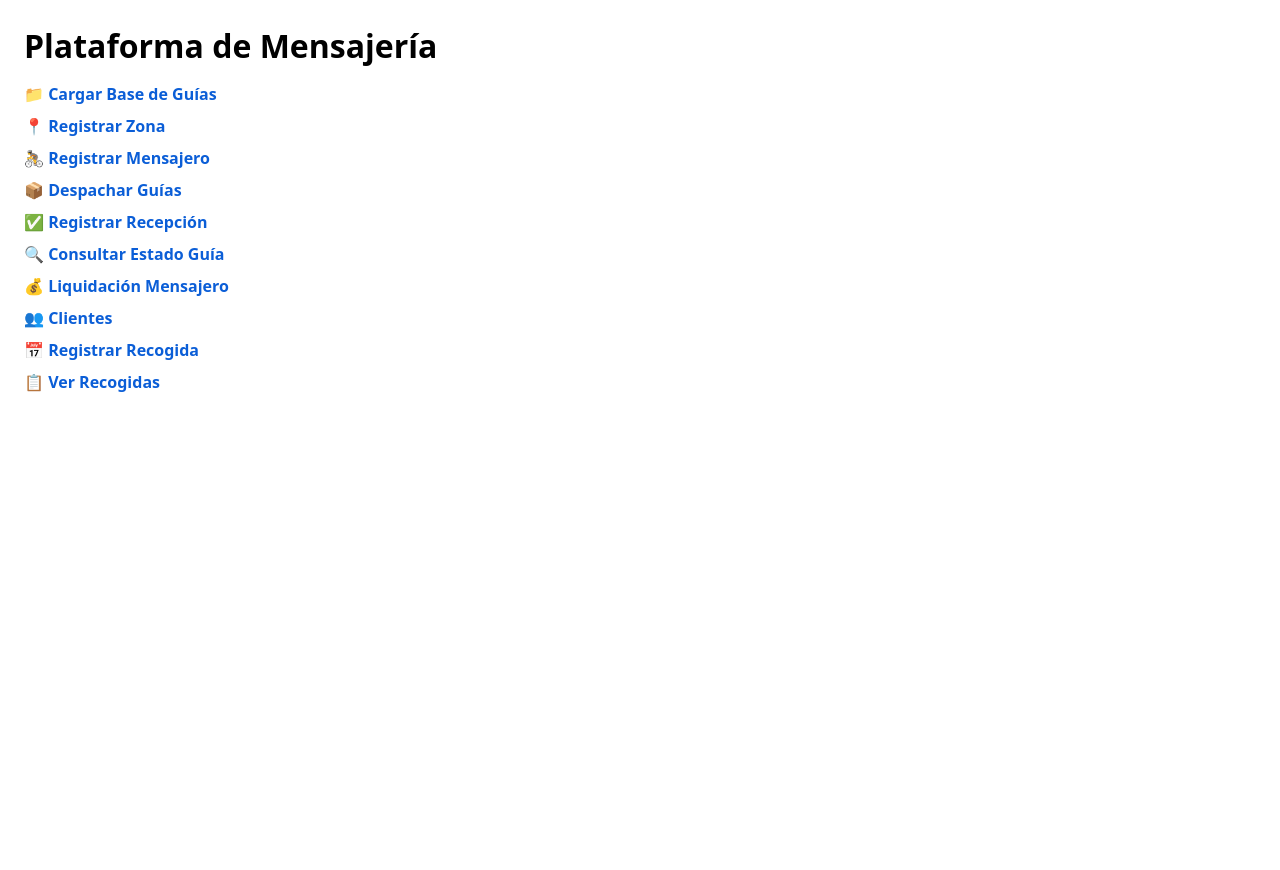
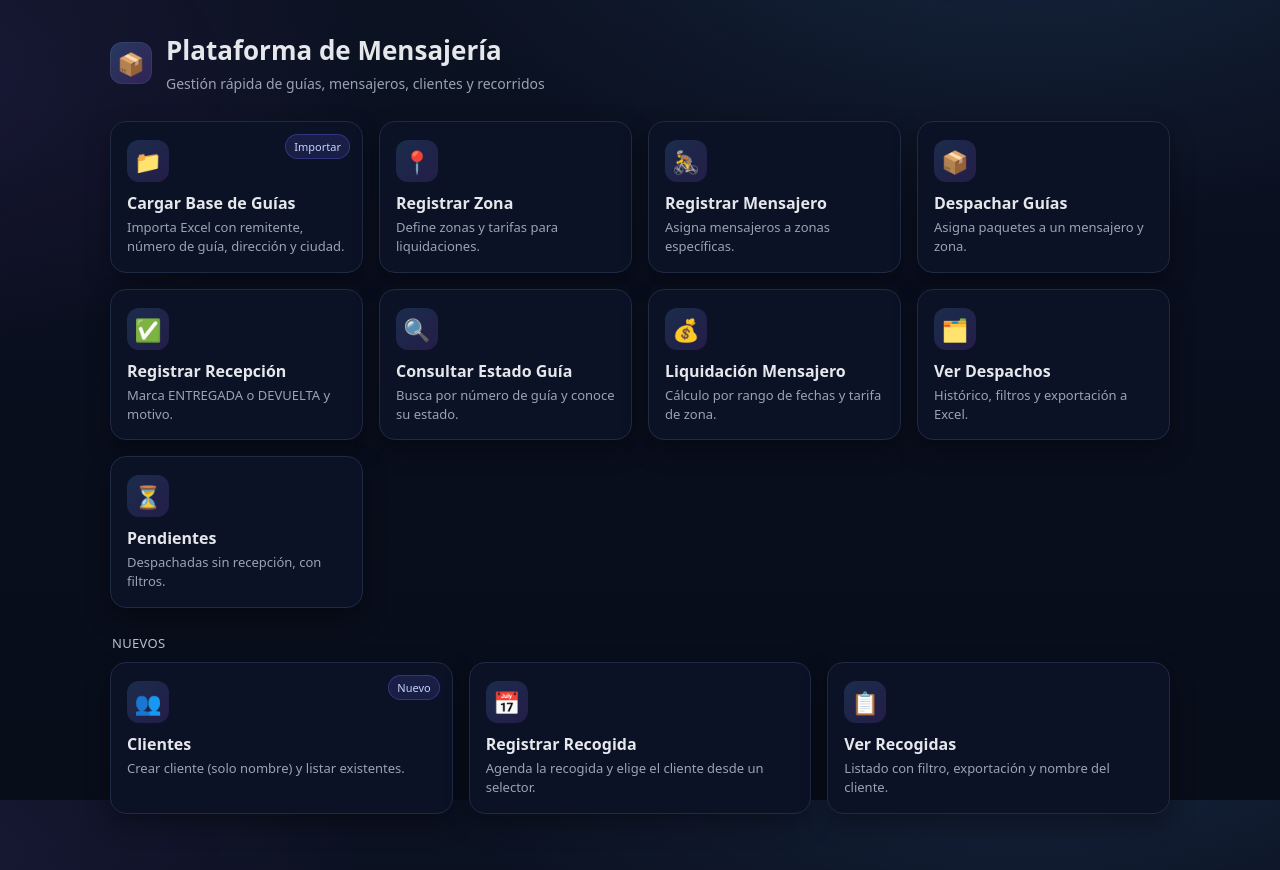
Before and after one commit to luisrobles062/mensajeria_plataf, a Flask app: page / in a window 1280 px wide. Before the commit the page ends 392 px from the top, so only its background shows below. Run offline with Flask 3, Linux system fonts and the light colour scheme; parts of the project's set-up code (start-up, migrations or seed data) failed here and were passed over; some libraries are stand-ins or nearby versions.

Commit message:
Update index.html

```diff
--- a/templates/index.html
+++ b/templates/index.html
@@ -5,31 +5,172 @@
   <title>Plataforma de Mensajería</title>
   <meta name="viewport" content="width=device-width, initial-scale=1">
   <style>
-    body { font-family: system-ui, -apple-system, Segoe UI, Roboto, sans-serif; margin: 24px; }
-    h1 { margin-bottom: 16px; }
-    ul { list-style: none; padding-left: 0; }
-    li { margin: 10px 0; }
-    a { text-decoration: none; color: #0b5ed7; font-weight: 600; }
-    a:hover { text-decoration: underline; }
+    :root{
+      --bg:#0f172a;          /* slate-900 */
+      --surface:#0b1226;     /* slate-950-ish */
+      --card:#0b1226;
+      --card-hover:#111b35;
+      --text:#e5e7eb;        /* gray-200 */
+      --muted:#9aa3b2;
+      --primary:#60a5fa;     /* blue-400 */
+      --ring:rgba(96,165,250,.45);
+      --border:#1f2a44;
+      --shadow:0 10px 25px rgba(0,0,0,.35);
+      --radius:16px;
+    }
+    *{box-sizing:border-box}
+    html,body{height:100%}
+    body{
+      margin:0; background:
+      radial-gradient(1200px 600px at 80% -10%, rgba(96,165,250,.12), transparent 50%),
+      radial-gradient(900px 500px at -10% 10%, rgba(168,85,247,.10), transparent 55%),
+      linear-gradient(180deg,#0b1222 0%, #0a0f1f 35%, #080d1a 100%);
+      color:var(--text); font-family: ui-sans-serif,system-ui,Segoe UI,Roboto,Inter,Arial;
+    }
+    .wrap{max-width:1100px; margin:auto; padding:32px 20px 56px}
+
+    header{
+      display:flex; align-items:center; justify-content:space-between; gap:16px; margin-bottom:28px
+    }
+    .ttl{
+      display:flex; align-items:center; gap:14px
+    }
+    .ttl-badge{
+      width:42px; height:42px; border-radius:12px;
+      display:grid; place-items:center;
+      background:linear-gradient(135deg, rgba(96,165,250,.25), rgba(168,85,247,.22));
+      box-shadow: inset 0 0 0 1px rgba(255,255,255,.06);
+      font-size:22px
+    }
+    h1{font-size:26px; margin:0;}
+    .sub{color:var(--muted); font-size:14px; margin-top:6px}
+
+    .grid{
+      display:grid; gap:16px;
+      grid-template-columns: repeat( auto-fit, minmax(240px, 1fr) );
+    }
+    .card{
+      position:relative; border-radius:var(--radius); background:var(--card);
+      border:1px solid var(--border); padding:18px 16px 16px;
+      box-shadow: var(--shadow); text-decoration:none; color:inherit;
+      transition: transform .18s ease, background .18s ease, border-color .18s ease;
+      outline: none;
+    }
+    .card:hover{ transform:translateY(-3px); background:var(--card-hover); border-color:#2a3a63 }
+    .card:focus-visible{ box-shadow:0 0 0 3px var(--ring); }
+    .card .ico{
+      width:42px; height:42px; border-radius:12px;
+      display:grid; place-items:center; margin-bottom:10px;
+      background:linear-gradient(135deg, rgba(96,165,250,.18), rgba(168,85,247,.16));
+      font-size:22px
+    }
+    .card h3{ margin:0 0 4px; font-size:16px; font-weight:700 }
+    .card p{ margin:0; color:var(--muted); font-size:13px; line-height:1.45 }
+    .chip{
+      position:absolute; top:12px; right:12px; font-size:11px; color:#c7d2fe;
+      background:rgba(99,102,241,.15); border:1px solid rgba(99,102,241,.35);
+      padding:4px 8px; border-radius:999px
+    }
+
+    /* fila separadora para “Nuevos” si te gusta */
+    .section-label{ margin:26px 2px 10px; color:#cbd5e1; font-size:13px; letter-spacing:.3px; text-transform:uppercase; opacity:.9 }
   </style>
 </head>
 <body>
-  <h1>Plataforma de Mensajería</h1>
+  <div class="wrap">
+    <header>
+      <div>
+        <div class="ttl">
+          <div class="ttl-badge">📦</div>
+          <div>
+            <h1>Plataforma de Mensajería</h1>
+            <div class="sub">Gestión rápida de guías, mensajeros, clientes y recorridos</div>
+          </div>
+        </div>
+      </div>
+    </header>
 
-  <ul>
-    <li>📁 <a href="{{ url_for('cargar_base') }}">Cargar Base de Guías</a></li>
-    <li>📍 <a href="{{ url_for('registrar_zona') }}">Registrar Zona</a></li>
-    <li>🚴 <a href="{{ url_for('registrar_mensajero') }}">Registrar Mensajero</a></li>
-    <li>📦 <a href="{{ url_for('despachar_guias') }}">Despachar Guías</a></li>
-    <li>✅ <a href="{{ url_for('registrar_recepcion') }}">Registrar Recepción</a></li>
-    <li>🔍 <a href="{{ url_for('consultar_estado') }}">Consultar Estado Guía</a></li>
-    <li>💰 <a href="{{ url_for('liquidacion') }}">Liquidación Mensajero</a></li>
+    <div class="grid">
+      <!-- Línea 1 -->
+      <a class="card" href="{{ url_for('cargar_base') }}">
+        <span class="chip">Importar</span>
+        <div class="ico">📁</div>
+        <h3>Cargar Base de Guías</h3>
+        <p>Importa Excel con remitente, número de guía, dirección y ciudad.</p>
+      </a>
 
-    <!-- 👇 NUEVO MENÚ -->
-    <li>👥 <a href="{{ url_for('clientes_view') }}">Clientes</a></li>
+      <a class="card" href="{{ url_for('registrar_zona') }}">
+        <div class="ico">📍</div>
+        <h3>Registrar Zona</h3>
+        <p>Define zonas y tarifas para liquidaciones.</p>
+      </a>
 
-    <li>📅 <a href="{{ url_for('registrar_recogida') }}">Registrar Recogida</a></li>
-    <li>📋 <a href="{{ url_for('ver_recogidas') }}">Ver Recogidas</a></li>
-  </ul>
+      <a class="card" href="{{ url_for('registrar_mensajero') }}">
+        <div class="ico">🚴</div>
+        <h3>Registrar Mensajero</h3>
+        <p>Asigna mensajeros a zonas específicas.</p>
+      </a>
+
+      <!-- Línea 2 -->
+      <a class="card" href="{{ url_for('despachar_guias') }}">
+        <div class="ico">📦</div>
+        <h3>Despachar Guías</h3>
+        <p>Asigna paquetes a un mensajero y zona.</p>
+      </a>
+
+      <a class="card" href="{{ url_for('registrar_recepcion') }}">
+        <div class="ico">✅</div>
+        <h3>Registrar Recepción</h3>
+        <p>Marca ENTREGADA o DEVUELTA y motivo.</p>
+      </a>
+
+      <a class="card" href="{{ url_for('consultar_estado') }}">
+        <div class="ico">🔍</div>
+        <h3>Consultar Estado Guía</h3>
+        <p>Busca por número de guía y conoce su estado.</p>
+      </a>
+
+      <!-- Línea 3 -->
+      <a class="card" href="{{ url_for('liquidacion') }}">
+        <div class="ico">💰</div>
+        <h3>Liquidación Mensajero</h3>
+        <p>Cálculo por rango de fechas y tarifa de zona.</p>
+      </a>
+
+      <a class="card" href="{{ url_for('ver_despacho') }}">
+        <div class="ico">🗂️</div>
+        <h3>Ver Despachos</h3>
+        <p>Histórico, filtros y exportación a Excel.</p>
+      </a>
+
+      <a class="card" href="{{ url_for('pendiente') }}">
+        <div class="ico">⏳</div>
+        <h3>Pendientes</h3>
+        <p>Despachadas sin recepción, con filtros.</p>
+      </a>
+    </div>
+
+    <div class="section-label">Nuevos</div>
+    <div class="grid">
+      <a class="card" href="{{ url_for('clientes_view') }}">
+        <span class="chip">Nuevo</span>
+        <div class="ico">👥</div>
+        <h3>Clientes</h3>
+        <p>Crear cliente (solo nombre) y listar existentes.</p>
+      </a>
+
+      <a class="card" href="{{ url_for('registrar_recogida') }}">
+        <div class="ico">📅</div>
+        <h3>Registrar Recogida</h3>
+        <p>Agenda la recogida y elige el cliente desde un selector.</p>
+      </a>
+
+      <a class="card" href="{{ url_for('ver_recogidas') }}">
+        <div class="ico">📋</div>
+        <h3>Ver Recogidas</h3>
+        <p>Listado con filtro, exportación y nombre del cliente.</p>
+      </a>
+    </div>
+  </div>
 </body>
 </html>
```
